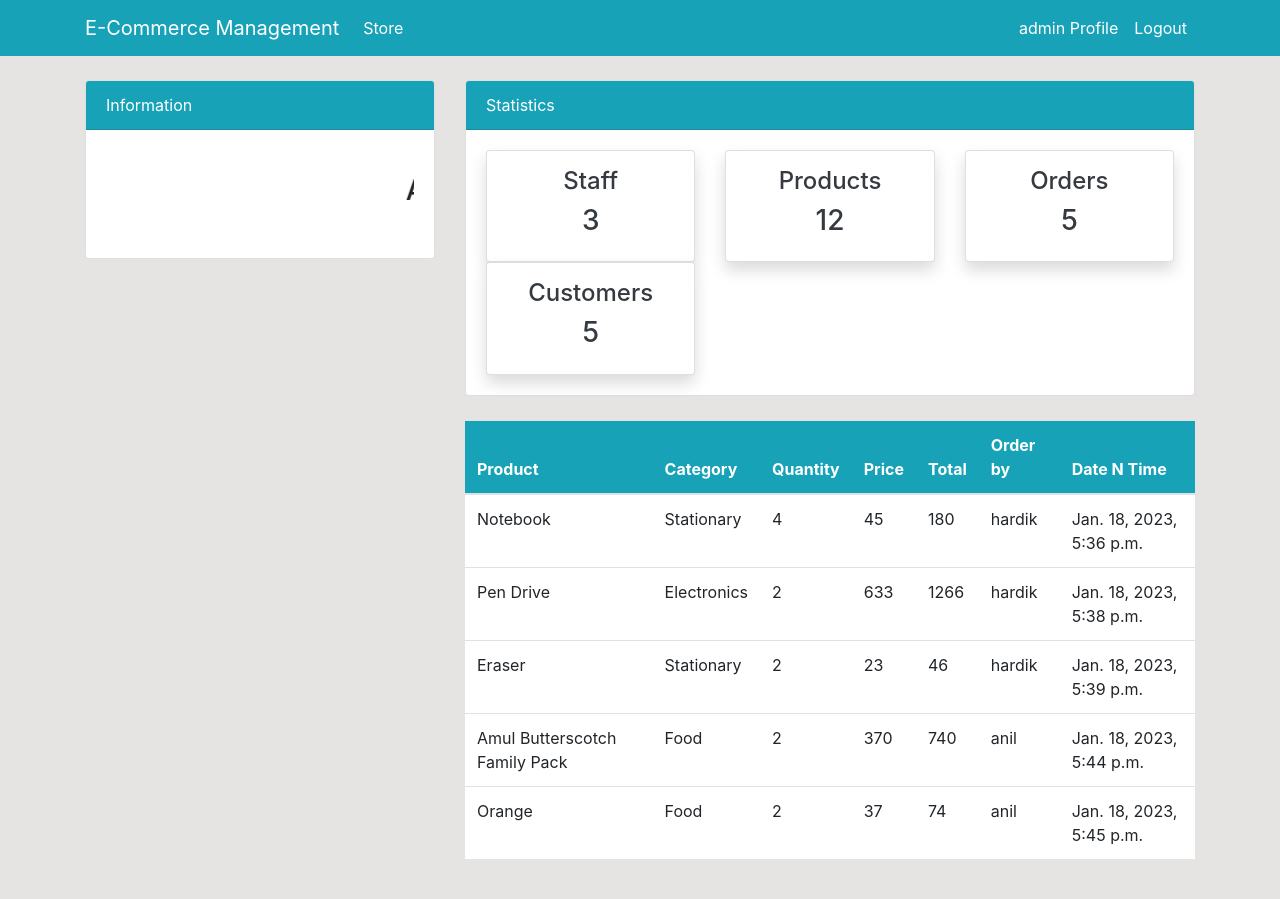
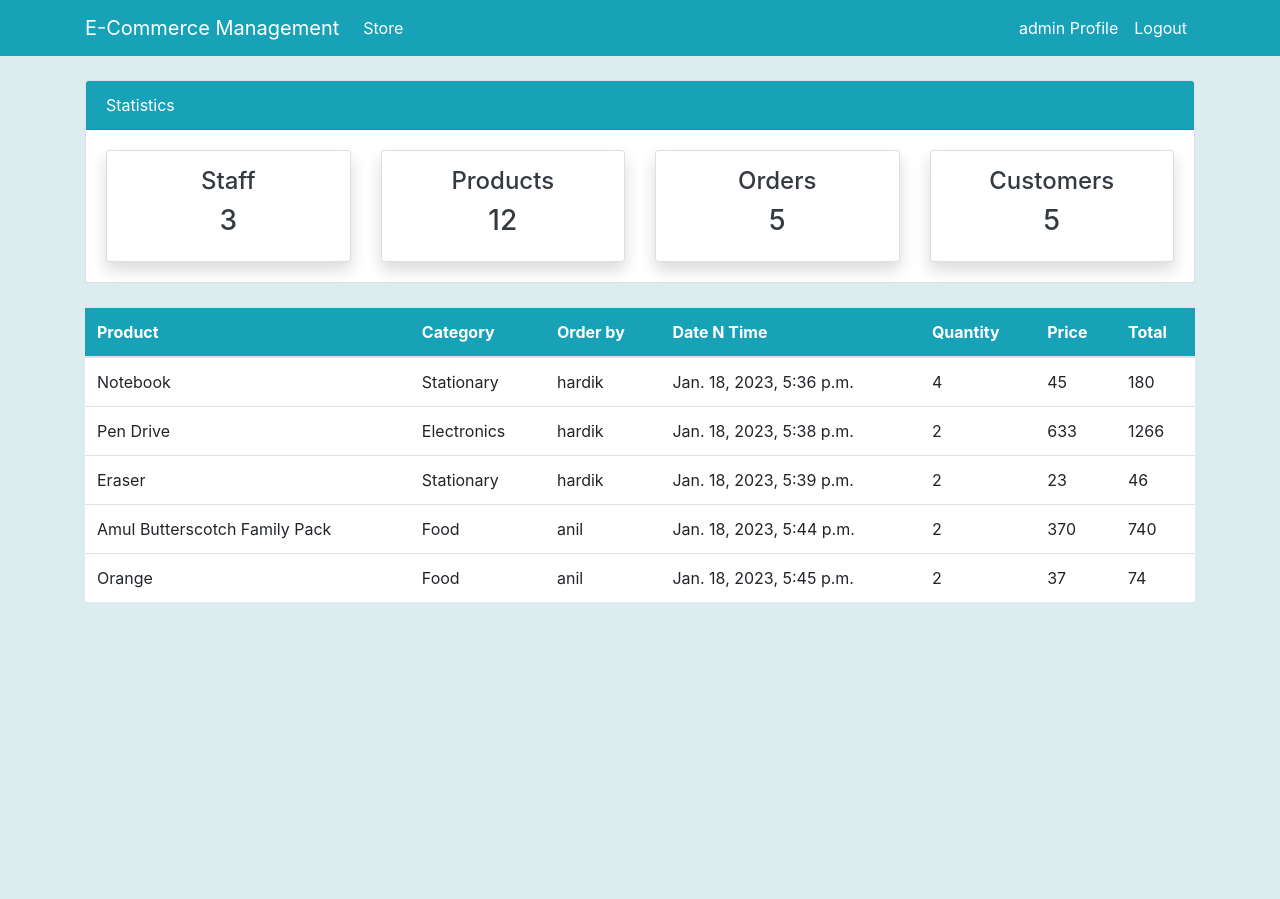
Before and after one commit to harbhim/ecommerce_django, a Django app: page /order/ in a window 1280 px wide. After the commit the page ends 602 px from the top, so only its background shows below. Run offline with Django 4.2, Linux system fonts and the light colour scheme; a user stored in the database is signed in; data comes from the database, SQL or seed files in the repository.

Commit message:
Rearrange Structure of Blocks in Templates

```diff
--- a/static/css/style.css
+++ b/static/css/style.css
@@ -1,5 +1,7 @@
 body{
-    background: rgb(230, 227, 227);
+    /* background: rgb(230, 227, 227); */
+    background: #DCECEF;
+;
 }
 
 .my-card:hover{
--- a/store/templates/customer.html
+++ b/store/templates/customer.html
@@ -8,7 +8,7 @@
 <!--Table-->
 <div class="container">
   <div class="row my-4">
-    <div class="col-md-8 offset-md-4">
+    <div class="col-md-10 offset-md-1">
       <table class="table bg-white">
         <thead class="bg-info">
           <tr class="text-white">
--- a/store/templates/order.html
+++ b/store/templates/order.html
@@ -6,20 +6,17 @@
 <!--Table-->
 <div class="container">
   <div class="row my-4">
-    <div class="col-md-4">
-
-    </div>
-    <div class="col-md-8">
+    <div class="col-md-12">
       <table class="table bg-white">
         <thead class="bg-info">
           <tr class="text-white">
             <th scope="col">Product</th>
             <th scope="col">Category</th>
+            <th scope="col">Order by</th>
+            <th scope="col">Date N Time</th>
             <th scope="col">Quantity</th>
             <th scope="col">Price</th>
             <th scope="col">Total</th>
-            <th scope="col">Order by</th>
-            <th scope="col">Date N Time</th>
           </tr>
         </thead>
         <tbody>
@@ -27,11 +24,11 @@
           <tr>
             <td>{{order.product.name}}</td>
             <td>{{order.product.category}}</td>
+            <td>{{order.staff.username}}</td>
+            <td>{{order.date}}</td>
             <td>{{order.order_quantity}}</td>
             <td>{{order.price}}</td>
             <td>{{order.total}}</td>
-            <td>{{order.staff.username}}</td>
-            <td>{{order.date}}</td>
           </tr>
           {% endfor %}
         </tbody>
--- a/store/templates/staff.html
+++ b/store/templates/staff.html
@@ -8,8 +8,7 @@
 <!--Table-->
 <div class="container">
   <div class="row my-4">
-    <div class="col-md-4"></div>
-    <div class="col-md-8">
+    <div class="col-md-10 offset-md-1">
       <table class="table bg-white">
         <thead class="bg-info">
           <tr class="text-white">
--- a/store/templates/staff_detail.html
+++ b/store/templates/staff_detail.html
@@ -9,10 +9,7 @@
 <!--Table-->
 <div class="container">
   <div class="row my-4">
-    <div class="col-md-4">
-
-    </div>
-    <div class="col-md-8">
+    <div class="col-md-8 offset-md-2">
       <div class="card">
         <div class="card-header bg-info text-white">
           Profile Page
--- a/templates/top_nav.html
+++ b/templates/top_nav.html
@@ -1,25 +1,13 @@
 <div class="container">
   <div class="row mt-4">
-    <div class="col-md-4">
-      <div class="card">
-        <div class="card-header bg-info text-white">
-          Information
-        </div>
-        <div class="card-body">
-          <marquee behavior="" direction="">
-            <h3 class="my-4">Admin Panel</h3>
-          </marquee>
-        </div>
-      </div>
-    </div>
-    <div class="col-md-8">
+    <div class="col-md-12">
       <div class="card">
         <div class="card-header bg-info text-white">
           Statistics
         </div>
         <div class="card-body">
           <div class="row">
-            <div class="col-md-4">
+            <div class="col-md-3">
               <a class="text-decoration-none text-dark" href="{% url 'store-staff' %}">
                 <div class="card my-card shadow text-center p-3">
                   <h4>Staff <i class="fas fa-users"></i></h4>
@@ -27,7 +15,7 @@
                 </div>
               </a>
             </div>
-            <div class="col-md-4">
+            <div class="col-md-3">
               <a class="text-decoration-none text-dark" href="{% url 'store-product' %}">
                 <div class="card my-card shadow text-center p-3">
                   <h4>Products <i class="fas fa-box"></i></h4>
@@ -35,7 +23,7 @@
                 </div>
               </a>
             </div>
-            <div class="col-md-4">
+            <div class="col-md-3">
               <a class="text-decoration-none text-dark" href="{% url 'store-order' %}">
                 <div class="card my-card shadow text-center p-3">
                   <h4>Orders <i class="fas fa-shipping-fast"></i></h4>
@@ -43,7 +31,7 @@
                 </div>
               </a>
             </div>
-            <div class="col-md-4">
+            <div class="col-md-3">
               <a class="text-decoration-none text-dark" href="{% url 'store-customer' %}">
                 <div class="card my-card shadow text-center p-3">
                   <h4>Customers <i class="fas fa-shipping-fast"></i></h4>
--- a/user/templates/profile.html
+++ b/user/templates/profile.html
@@ -6,10 +6,7 @@
 <!--Table-->
 <div class="container">
   <div class="row my-4">
-    <div class="col-md-4">
-
-    </div>
-    <div class="col-md-8">
+    <div class="col-md-8 offset-md-2">
       <div class="card">
         <div class="card-header bg-info text-white">
           Profile Page
```
